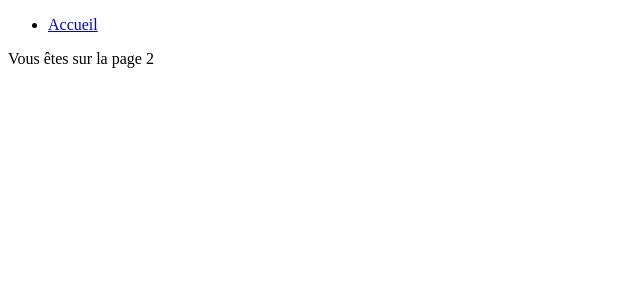
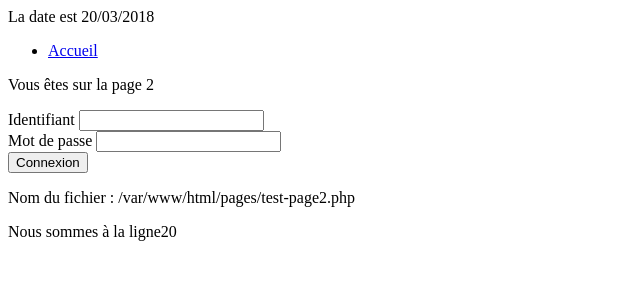
Before and after one commit to paulfages9/bomber-udev, a PHP site: page /index.php?page=test-page2 in a window 1280 px wide. Shown: the top 300 px of the page, without its empty margins (0-640 px from the left). Run offline with PHP 8.4, Linux system fonts and the light colour scheme.

Commit message:
directory function

```diff
--- /dev/null
+++ b/functions/password.php
@@ -0,0 +1,13 @@
+<?php
+
+namespace  App\functions;
+
+function passwordEncrypt(string $password) :string
+{
+    return password_hash($password, \PASSWORD_BCRYPT);
+}
+
+function passwordVerify(string $value, string $password) :bool
+{
+    return password_verify($value, $password);
+}
--- a/index.php
+++ b/index.php
@@ -3,6 +3,8 @@
 namespace App;
 
 $dir = rtrim(str_replace('\\','/',__DIR__),'/').'/';
+
+include($dir.'functions/password.php');
 
 $page = $_GET['page'] ?? 'accueil';
 $pageFile = $dir.'pages/'.$page.'.php';
--- a/page-2-template.php
+++ b/page-2-template.php
@@ -13,5 +13,17 @@
 <div>
     <?= $pageContent?>
 </div>
+
+<!--pour qu'un form envoie un fichier => enctype="multipart/form-data"-->
+<form method="post" action="index.php?page=login">
+    <label for="login">Identifiant</label>
+    <input type="text" name="login" id="login" required/>
+    <br>
+    <label for="password">Mot de passe</label>
+    <input type="password" name="password" id="password" required/>
+    <br>
+    <input type="submit" value="Connexion"/>
+</form>
+
 </body>
 </html>
--- a/pages/test-page2.php
+++ b/pages/test-page2.php
@@ -3,6 +3,28 @@
 namespace App;
 
 $pageTitle = 'Page 2';
+$dateNow = date('d/m/Y');
+echo "<p>La date est $dateNow</p>";
 $pageContent = '<p>Vous êtes sur la page 2</p>';
 
+
 include($dir.'page-2-template.php');
+
+//$obj = new MaClasse();
+//$obj -> propriéte
+//$obj -> method()
+
+$currentFile = __FILE__;
+echo "<p>Nom du fichier : $currentFile</p>";
+
+echo "<p>Nous sommes à la ligne".__LINE__;
+
+//recupérer le chemin vers le repertoire QUI CONTIENT LE FICHIER COURANT
+$dir=__DIR__;
+
+//recupère lz chzmin vers le répertoire DEPUIS LEQUEL S'EXECUTE LE SCRIPT :
+$dir = getcwd();
+
+
+//extraire le nom du dossier ciblé par le fichier courant
+$dirName = basename($dir);
```
Also changed, not shown: pages/login.php (added, +16 -0 lines).
